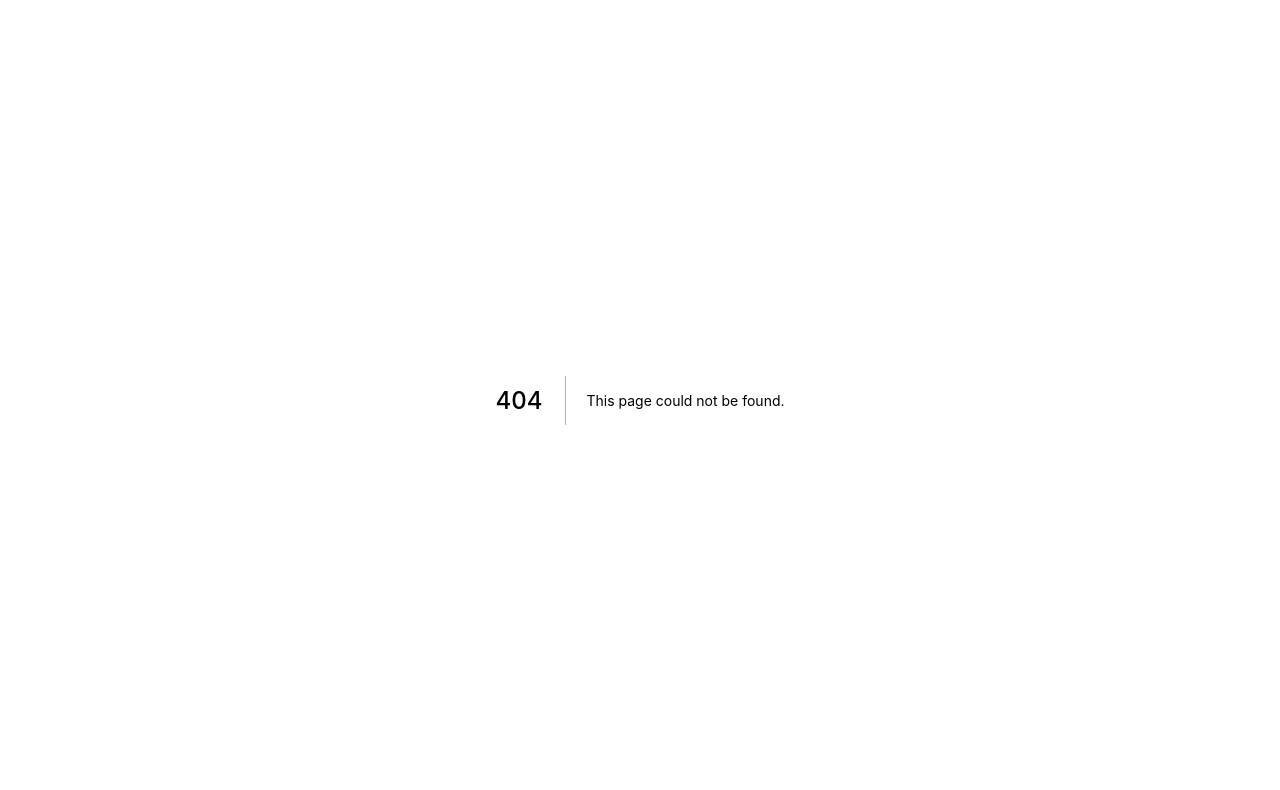
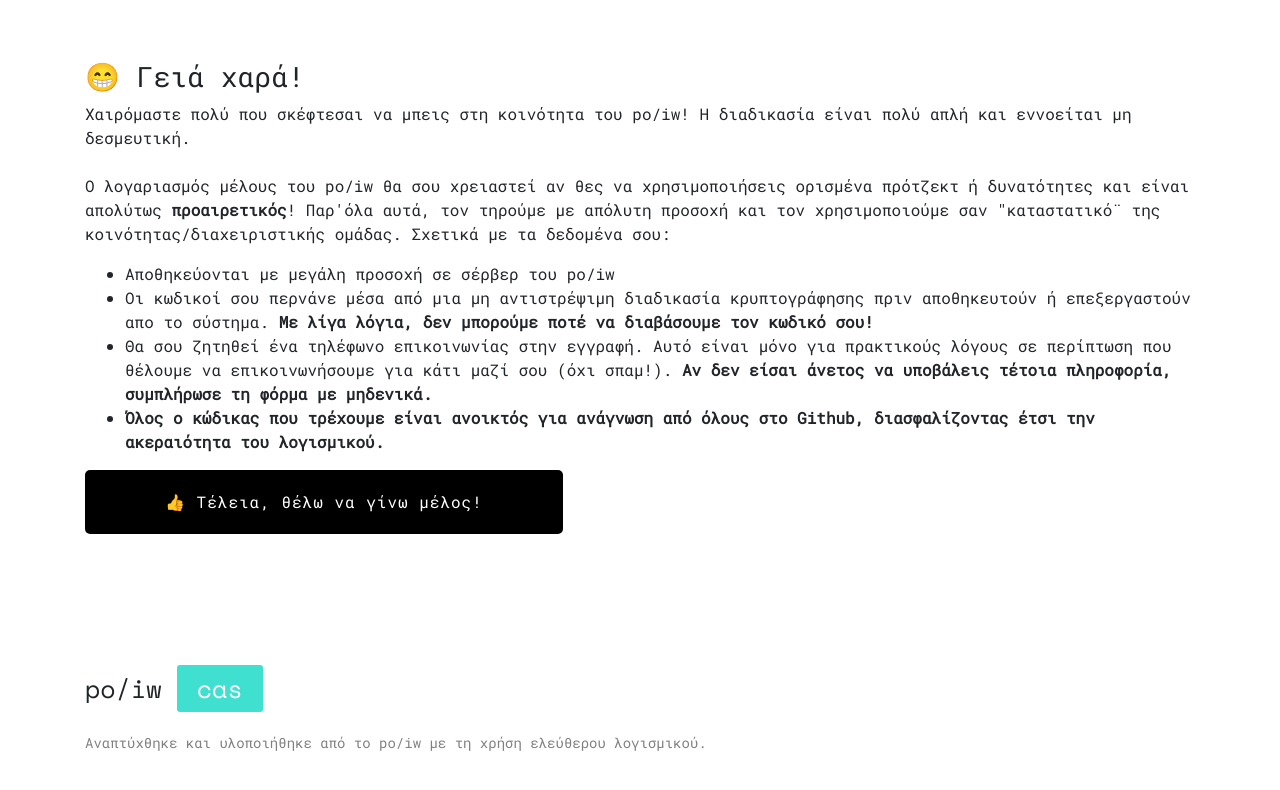
Before and after one commit to poiw-org/cas, a Next.js app: page /flows/new-member in a window 1280 px wide. Before the commit this address had no page. Shown: the top 790 px of the page. Built offline with nearby package versions, Linux system fonts and the light colour scheme.

Commit message:
Added new-member flow

```diff
--- /dev/null
+++ b/pages/flows/new-member.js
@@ -0,0 +1,21 @@
+import Logo from '../../components/logo'
+
+function success() {
+    return (
+        <div className="container login">
+            <h3>😁 Γειά χαρά!</h3>
+            <p>Χαιρόμαστε πολύ που σκέφτεσαι να μπεις στη κοινότητα του po/iw! Η διαδικασία είναι πολύ απλή και εννοείται μη δεσμευτική. <br/><br/>Ο λογαριασμός μέλους του po/iw θα σου χρειαστεί αν θες να χρησιμοποιήσεις ορισμένα πρότζεκτ ή δυνατότητες και είναι απολύτως <b>προαιρετικός</b>! Παρ'όλα αυτά, τον τηρούμε με απόλυτη προσοχή και τον χρησιμοποιούμε σαν "καταστατικό¨ της κοινότητας/διαχειριστικής ομάδας. Σχετικά με τα δεδομένα σου:</p>
+            <ul>
+                <li>Αποθηκεύονται με μεγάλη προσοχή σε σέρβερ του po/iw</li>
+                <li>Οι κωδικοί σου περνάνε μέσα από μια μη αντιστρέψιμη διαδικασία κρυπτογράφησης πριν αποθηκευτούν ή επεξεργαστούν απο το σύστημα. <b>Με λίγα λόγια, δεν μπορούμε ποτέ να διαβάσουμε τον κωδικό σου!</b></li>
+                <li>Θα σου ζητηθεί ένα τηλέφωνο επικοινωνίας στην εγγραφή. Αυτό είναι μόνο για πρακτικούς λόγους σε περίπτωση που θέλουμε να επικοινωνήσουμε για κάτι μαζί σου (όχι σπαμ!). <b>Αν δεν είσαι άνετος να υποβάλεις τέτοια πληροφορία, συμπλήρωσε τη φόρμα με μηδενικά.</b></li>
+                <li><b>Όλος ο κώδικας που τρέχουμε είναι ανοικτός για ανάγνωση από όλους στο Github, διασφαλίζοντας έτσι την ακεραιότητα του λογισμικού.</b></li>
+            </ul>
+            <a href="../login?service=https://auth.poiw.org/successful-activation"><button className="btn" variant="primary" style={{color: "#fff"}}>👍 Τέλεια, θέλω να γίνω μέλος!</button></a>
+            <Logo></Logo>
+        </div>
+
+    )
+}
+
+  export default success
```
Also changed, not shown: 2 other files (tests, documents, lock files or other folders).
